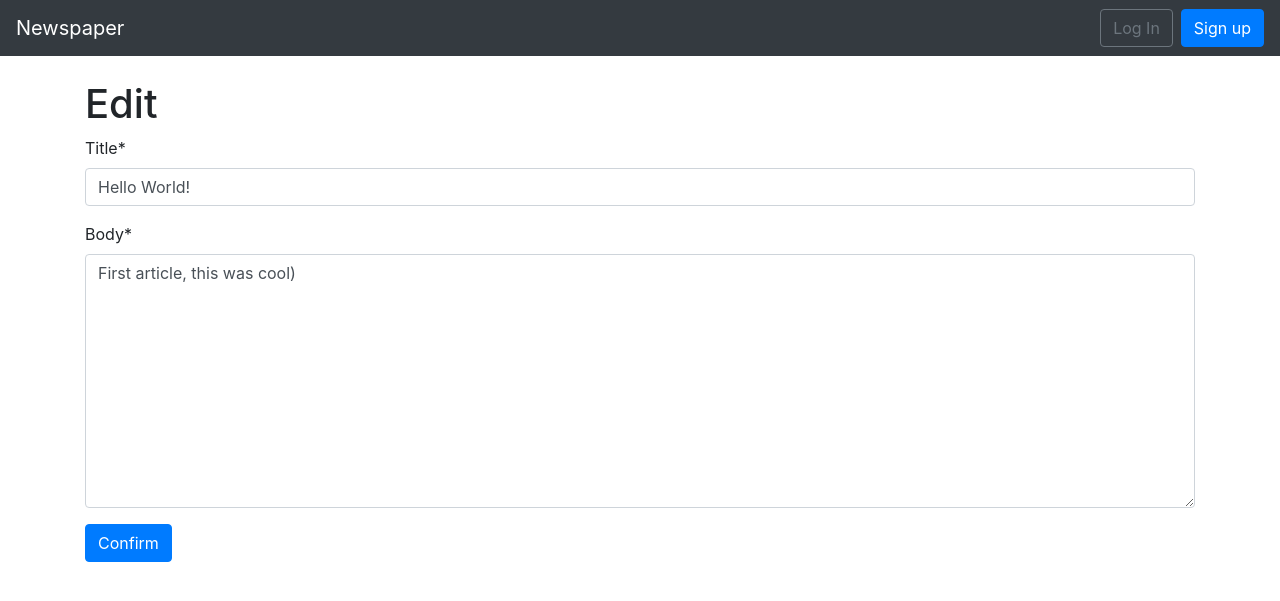
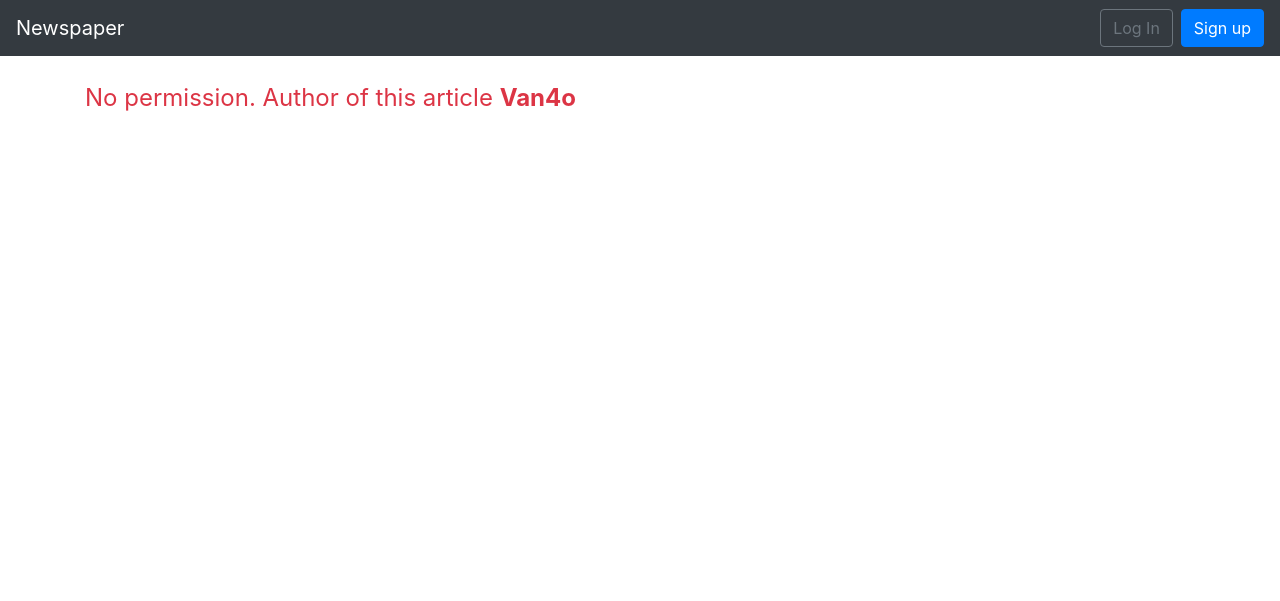
Before and after one commit to Van4ooo/auth_system_for_django, a Django app: page /article/1/edit in a window 1280 px wide. Shown: the top 601 px of the page. Run offline with Django 4.2, Linux system fonts and the light colour scheme; data comes from the database, SQL or seed files in the repository; both versions use the stored data as it was after the commit; some libraries are stand-ins or nearby versions.

Commit message:
closed access to visit url edit_article page of other user

```diff
--- a/templates/article_edit.html
+++ b/templates/article_edit.html
@@ -1,10 +1,14 @@
 {% extends 'base.html' %}
 {% load crispy_forms_tags %}
 
-
-{% block title %}Edit Article {{ article.pk }}{% endblock title %}
+{% block title %}
+    {% if user.is_authenticated and article.author.username == user.username %} Edit Article {{ article.pk }}
+    {% else %} No permission.
+    {% endif %}
+{% endblock title%}
 
 {% block content %}
+    {% if user.is_authenticated and article.author.username == user.username %}
         <h1>Edit</h1>
         <form method="post">
             {% csrf_token %}
@@ -12,4 +16,7 @@
 
             <input class="btn btn-primary" type="submit" value="Confirm">
         </form>
+    {% else %}
+        <p class="text-danger" style="font-size:24px">No permission. Author of this article <b>{{ article.author }}</b></p>
+    {% endif %}
 {% endblock content %}
```
Also changed, not shown: db.sqlite3. Lines whose indentation alone changed are shown as unchanged.
